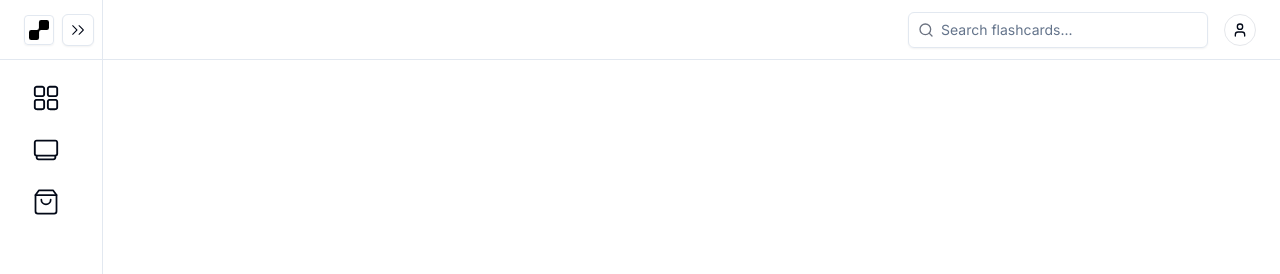
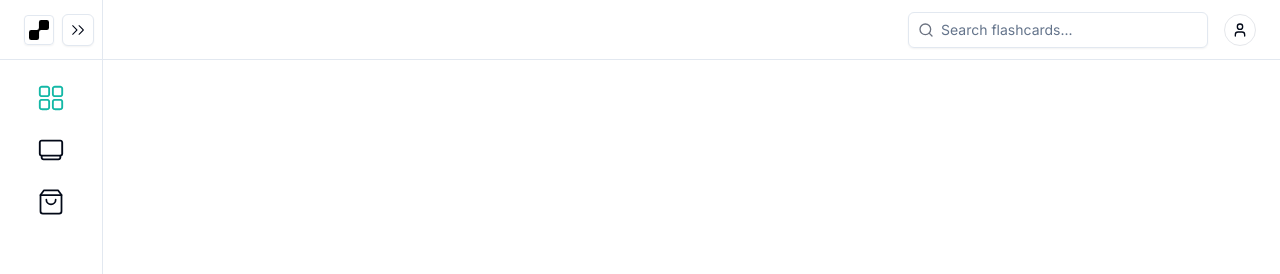
Before and after one commit to gabrielccarvalho/cardfy, a Next.js app: page /app in a window 1280 px wide. Shown: the top 274 px of the page. Built offline with nearby package versions, Linux system fonts and the light colour scheme.

Commit message:
Feat 🎉: Add sidebar routes
Added the pages /app (dashboard), /app/flashcards (flashcards) and /app/store (store) to the app.
Also added an indicator when the user is on one of those pages to the sidebar.

```diff
--- /dev/null
+++ b/src/app/app/_components/navigation.tsx
@@ -0,0 +1,70 @@
+'use client'
+
+import { StoreIcon } from '@/components/ui/icons'
+import { CardStackIcon, DashboardIcon } from '@radix-ui/react-icons'
+import Link from 'next/link'
+import { usePathname, useSearchParams } from 'next/navigation'
+
+export function SidebarNav() {
+	const pathname = usePathname()
+	const expanded = useSearchParams().get('menu') === 'expanded'
+
+	return (
+		<nav
+			className='grid items-start px-4 aria-expanded:px-4 text-sm font-medium transition-all duration-500 space-y-2'
+			aria-expanded={expanded}
+		>
+			<Link
+				className='flex items-center justify-center gap-3 rounded-lg aria-expanded:px-3 aria-expanded:justify-normal py-2 transition-all group hover:text-teal-500 aria-selected:text-teal-500'
+				aria-selected={pathname === '/app'}
+				aria-expanded={expanded}
+				href='/app'
+			>
+				<DashboardIcon
+					className='size-7 aria-expanded:size-5'
+					aria-expanded={expanded}
+				/>
+				<span
+					className='sr-only aria-expanded:not-sr-only'
+					aria-expanded={expanded}
+				>
+					Dashboard
+				</span>
+			</Link>
+			<Link
+				className='flex items-center justify-center gap-3 rounded-lg aria-expanded:justify-normal aria-expanded:px-3 py-2 transition-all group hover:text-teal-500 aria-selected:text-teal-500'
+				aria-selected={pathname.startsWith('/app/flashcards')}
+				aria-expanded={expanded}
+				href='/app/flashcards'
+			>
+				<CardStackIcon
+					className='size-7 aria-expanded:size-5'
+					aria-expanded={expanded}
+				/>
+				<span
+					className='sr-only aria-expanded:not-sr-only'
+					aria-expanded={expanded}
+				>
+					Flashcards
+				</span>
+			</Link>
+			<Link
+				className='flex items-center justify-center gap-3 rounded-lg aria-expanded:justify-normal aria-expanded:px-3 py-2 transition-all group hover:text-teal-500 aria-selected:text-teal-500'
+				aria-selected={pathname.startsWith('/app/store')}
+				aria-expanded={expanded}
+				href='/app/store'
+			>
+				<StoreIcon
+					className='size-7 aria-expanded:size-5'
+					aria-expanded={expanded}
+				/>
+				<span
+					className='sr-only aria-expanded:not-sr-only'
+					aria-expanded={expanded}
+				>
+					Store
+				</span>
+			</Link>
+		</nav>
+	)
+}
--- a/src/app/app/_components/sidebar.tsx
+++ b/src/app/app/_components/sidebar.tsx
@@ -1,20 +1,21 @@
+'use client'
+
 import { Button } from '@/components/ui/button'
-import { StoreIcon } from '@/components/ui/icons'
 import {
-	CardStackIcon,
-	DashboardIcon,
 	DoubleArrowLeftIcon,
 	DoubleArrowRightIcon,
 	LightningBoltIcon,
 } from '@radix-ui/react-icons'
 import Image from 'next/image'
 import Link from 'next/link'
+import { usePathname, useSearchParams } from 'next/navigation'
+import { SidebarNav } from './navigation'
 import { UpgradeToProCard } from './upgrade-to-pro-card'
 
-export function Sidebar({
-	query,
-}: { query?: { [key: string]: string | string[] | undefined } }) {
-	const expanded = query?.menu === 'expanded'
+export function Sidebar() {
+	const pathname = usePathname()
+	const searchParams = useSearchParams()
+	const expanded = searchParams.get('menu') === 'expanded'
 
 	return (
 		<div
@@ -40,7 +41,7 @@ export function Sidebar({
 					</Link>
 					<Link
 						className='ml-auto size-8 min-w-8'
-						href={`/app?menu=${expanded ? 'collapsed' : 'expanded'}`}
+						href={`${pathname}?menu=${expanded ? 'collapsed' : 'expanded'}`}
 					>
 						<Button
 							className='ml-auto size-8 min-w-8'
@@ -57,59 +58,7 @@ export function Sidebar({
 					</Link>
 				</div>
 				<div className='flex-1 overflow-auto py-2'>
-					<nav
-						className='grid items-start px-4 aria-expanded:px-4 text-sm font-medium transition-all duration-500 space-y-2'
-						aria-expanded={expanded}
-					>
-						<Link
-							className='flex items-center gap-3 rounded-lg px-4 aria-expanded:px-3 py-2 transition-all group hover:text-teal-500'
-							aria-expanded={expanded}
-							href='#'
-						>
-							<DashboardIcon
-								className='size-7 aria-expanded:size-5'
-								aria-expanded={expanded}
-							/>
-							<span
-								className='sr-only aria-expanded:not-sr-only'
-								aria-expanded={expanded}
-							>
-								Dashboard
-							</span>
-						</Link>
-						<Link
-							className='flex items-center gap-3 rounded-lg px-4 aria-expanded:px-3 py-2 transition-all group hover:text-teal-500'
-							aria-expanded={expanded}
-							href='#'
-						>
-							<CardStackIcon
-								className='size-7 aria-expanded:size-5'
-								aria-expanded={expanded}
-							/>
-							<span
-								className='sr-only aria-expanded:not-sr-only'
-								aria-expanded={expanded}
-							>
-								Flashcards
-							</span>
-						</Link>
-						<Link
-							className='flex items-center gap-3 rounded-lg px-4 aria-expanded:px-3 py-2 transition-all group hover:text-teal-500'
-							aria-expanded={expanded}
-							href='#'
-						>
-							<StoreIcon
-								className='size-7 aria-expanded:size-5'
-								aria-expanded={expanded}
-							/>
-							<span
-								className='sr-only aria-expanded:not-sr-only'
-								aria-expanded={expanded}
-							>
-								Store
-							</span>
-						</Link>
-					</nav>
+					<SidebarNav />
 				</div>
 				{expanded ? (
 					<div className='mt-auto p-4 overflow-hidden'>
--- /dev/null
+++ b/src/app/app/flashcards/page.tsx
@@ -0,0 +1,3 @@
+export default function Flashcards() {
+	return <main />
+}
--- /dev/null
+++ b/src/app/app/layout.tsx
@@ -0,0 +1,14 @@
+import { Header } from './_components/header'
+import { Sidebar } from './_components/sidebar'
+
+export default function AppLayout({ children }: { children: React.ReactNode }) {
+	return (
+		<div className='flex min-h-screen w-full'>
+			<Sidebar />
+			<div className='flex flex-col w-full'>
+				<Header />
+				{children}
+			</div>
+		</div>
+	)
+}
--- a/src/app/app/page.tsx
+++ b/src/app/app/page.tsx
@@ -1,15 +1,3 @@
-import { Header } from './_components/header'
-import { Sidebar } from './_components/sidebar'
-
-export default function App({
-	searchParams,
-}: { searchParams?: { [key: string]: string | string[] | undefined } }) {
-	return (
-		<div className='flex min-h-screen w-full'>
-			<Sidebar query={searchParams} />
-			<div className='flex flex-col w-full'>
-				<Header />
-			</div>
-		</div>
-	)
+export default function Dashboard() {
+	return <main />
 }
--- /dev/null
+++ b/src/app/app/store/page.tsx
@@ -0,0 +1,3 @@
+export default function Store() {
+	return <main />
+}
```
